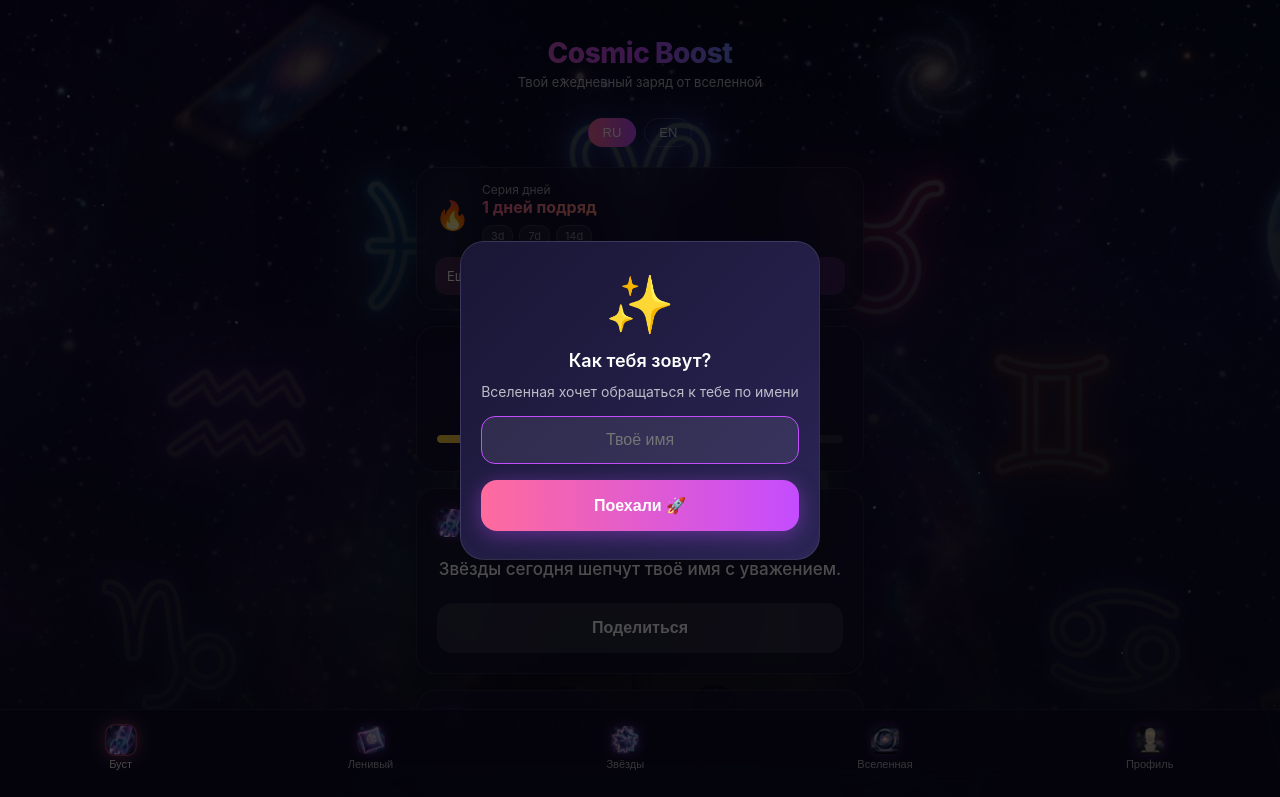
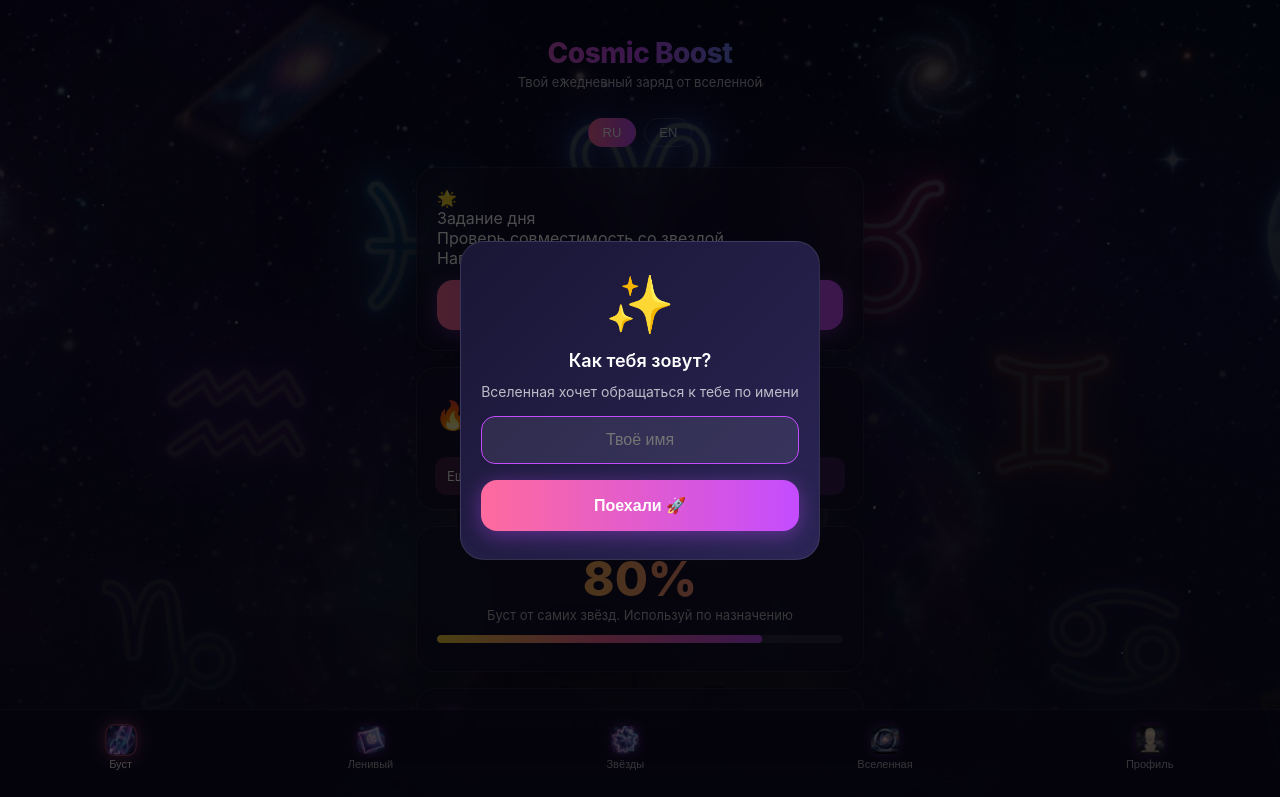
Before and after one commit to collins230791-ai/cosmic-boost, a website: page index.html in a window 1280 px wide. Shown: the top 797 px of the page. Drawn offline with Linux system fonts and the light colour scheme; no server answers.

Commit message:
Update index.html

```diff
--- a/index.html
+++ b/index.html
@@ -30,6 +30,18 @@
 
     <!-- BOOST -->
     <div class="screen active" id="screen-boost">
+      <div class="card quest-card" id="daily-quest">
+        <div class="quest-row">
+          <span class="quest-icon" id="quest-icon">✨</span>
+          <div style="flex:1">
+            <div class="quest-label" id="quest-label">Задание дня</div>
+            <div class="quest-title" id="quest-title">...</div>
+            <div class="quest-status" id="quest-status"></div>
+          </div>
+        </div>
+        <button class="btn btn-primary mt-12" id="quest-btn" onclick="doDailyQuest()">Выполнить</button>
+      </div>
+
       <div class="card streak-card">
         <div class="streak-row">
           <span class="streak-fire">🔥</span>
```
